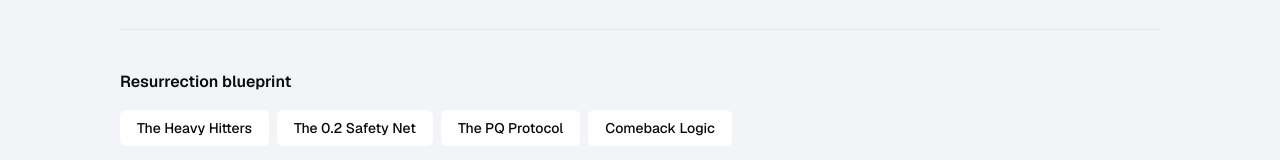
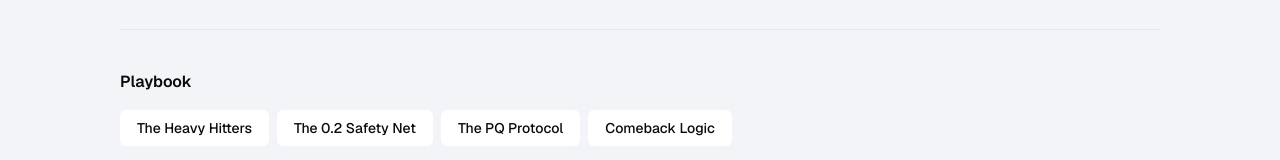
Before and after one commit to DataNerd-Coder/resurrectgp, a Next.js app: page / in a window 1280 px wide. Shown: the part 380-540 px from the top of the page. Built offline with nearby package versions, Linux system fonts and the light colour scheme.

Commit message:
style(design): FINDING-007 - give the advice list its own name
'Resurrection blueprint' titled both the results table and the footer
strategy list. The footer list is now 'Playbook'; the plan keeps the
blueprint name.

```diff
--- a/src/components/Footer.tsx
+++ b/src/components/Footer.tsx
@@ -22,7 +22,7 @@ export function Footer({ onOpenStrategy }: FooterProps) {
     <footer className="mt-12 border-t border-[#e6e6e6] animate-fade">
       <div className="pt-10 pb-4 space-y-10">
         <section>
-          <h3 className="card-title mb-4">Resurrection blueprint</h3>
+          <h3 className="card-title mb-4">Playbook</h3>
           <div className="flex flex-wrap gap-2">
             {BLUEPRINTS.map((item) => (
               <button
```
